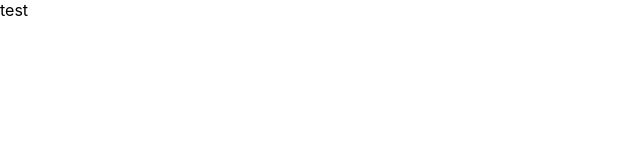
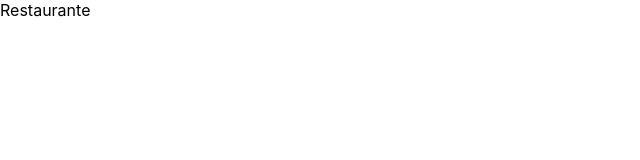
Before and after one commit to GuiMartos/restaurante, a React (Create React App) app: page / in a window 1280 px wide. Shown: the top 160 px of the page, without its empty margins (0-640 px from the left). Built offline with nearby package versions, Linux system fonts and the light colour scheme.

Commit message:
Update index.tsx
Importando o componente

```diff
--- a/src/index.tsx
+++ b/src/index.tsx
@@ -1,13 +1,13 @@
 import React from 'react';
 import ReactDOM from 'react-dom/client';
 import './index.css';
-
+import Cardapio from './pages/Cardapio';
 
 const root = ReactDOM.createRoot(
   document.getElementById('root') as HTMLElement
 );
 root.render(
   <React.StrictMode>
-    <div>test</div>
+   <Cardapio/>
   </React.StrictMode>
 );
```
